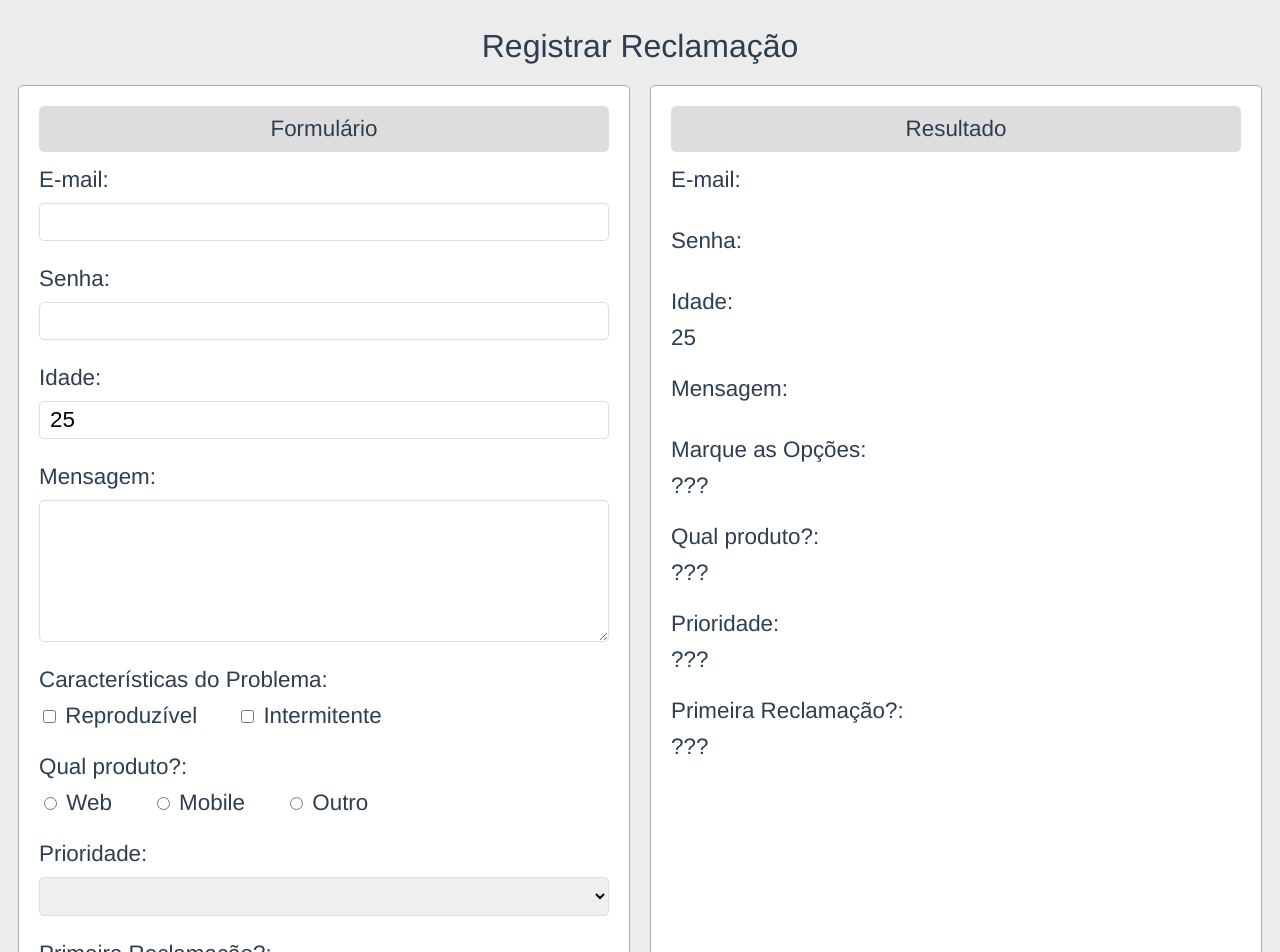
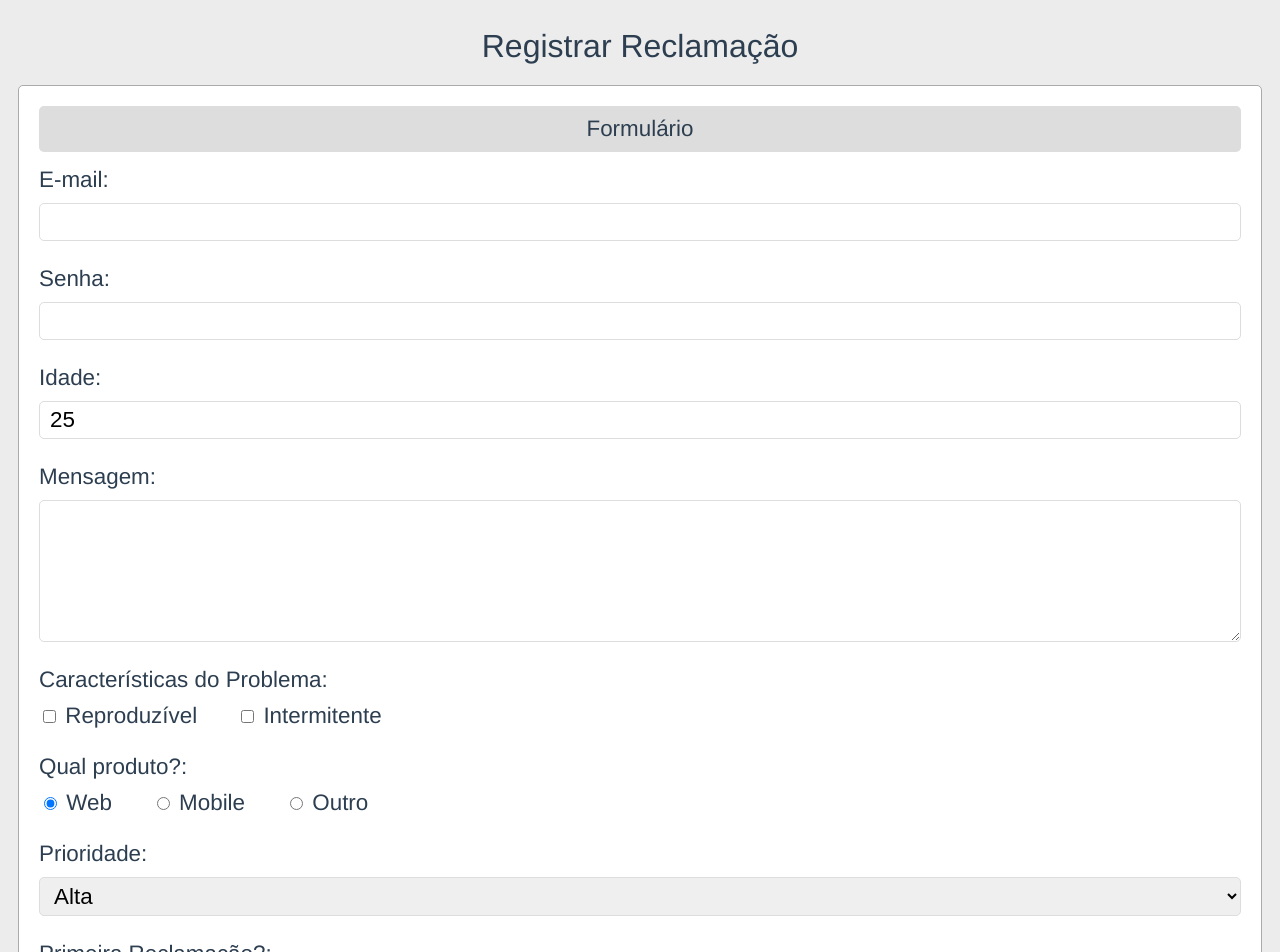
Before and after one commit to HenriqueSombrio/Projeto-VueJs-PWEB, a Vue app: page / in a window 1280 px wide. Shown: the top 952 px of the page. Built offline with nearby package versions, Linux system fonts and the light colour scheme.

Commit message:
Alterado validação do formulario

```diff
--- a/src/App.vue
+++ b/src/App.vue
@@ -1,8 +1,8 @@
 <template>
   <div id="app">
     <h1>Registrar Reclamação</h1>
-    <div class="conteudo">
-      <form class="painel">
+    <div class="conteudo" v-if="enviou === false">
+      <form class="painel" >
         <div class="cabecalho">Formulário</div>
 
         <rotulo nome="E-mail">
@@ -14,7 +14,7 @@
         </rotulo>
 
         <rotulo nome="Idade">
-          <input type="number" v-model.number="usuario.idade"/>
+          <input type="number" v-model.number="usuario.idade" />
         </rotulo>
 
         <rotulo nome="Mensagem">
@@ -23,57 +23,80 @@
 
         <rotulo nome="Características do Problema">
           <span class="mr-4"
-            ><input type="checkbox" value="reproduzivel" /> Reproduzível</span
+            ><input
+              type="checkbox"
+              v-model="caracteristica"
+              value="reproduzivel"
+            />
+            Reproduzível</span
           >
           <span
-            ><input type="checkbox" value="intermitente" /> Intermitente</span
+            ><input
+              type="checkbox"
+              v-model="caracteristica"
+              value="intermitente"
+            />
+            Intermitente</span
           >
         </rotulo>
 
         <rotulo nome="Qual produto?">
-          <span class="mr-4"><input type="radio" /> Web</span>
-          <span class="mr-4"><input type="radio" /> Mobile</span>
-          <span><input type="radio" /> Outro</span>
+          <span class="mr-4"
+            ><input type="radio" value="Web" v-model="produto" /> Web</span
+          >
+          <span class="mr-4"
+            ><input type="radio" value="Mobile" v-model="produto" />
+            Mobile</span
+          >
+          <span
+            ><input type="radio" v-model="produto" value="Outro" /> Outro</span
+          >
         </rotulo>
 
         <rotulo nome="Prioridade">
-          <select name="" id="">
-            <option></option>
+          <select name="" id="" v-model="prioridade">
+            <option v-for="p in prioridades" :key="p.id" :value="p.id">
+              {{ p.nome }}
+            </option>
           </select>
         </rotulo>
 
         <rotulo nome="Primeira Reclamação?">
-          <escolha />
+          <escolha v-model="primeira"/>
         </rotulo>
         <hr />
-        <button>Enviar</button>
+        <button type="button" @click.prevent="enviar">Enviar</button>
       </form>
-
-      <div class="painel">
+    </div>
+    <div class="painel" v-if="enviou === true">
       <div class="cabecalho">Resultado</div>
 
       <rotulo nome="E-mail">
-          <span>{{usuario.email}}</span>
+        <span>{{ usuario.email }}</span>
       </rotulo>
 
       <rotulo nome="Senha">
-          <span>{{usuario.senha}}</span>
+        <span>{{ usuario.senha }}</span>
       </rotulo>
 
       <rotulo nome="Idade">
-          <span>{{usuario.idade}}</span>
+        <span>{{ usuario.idade }}</span>
       </rotulo>
 
       <rotulo nome="Mensagem">
-          <span style="white-space: pre">{{mensagem}}</span>
+        <span style="white-space: pre">{{ mensagem }}</span>
       </rotulo>
 
       <rotulo nome="Marque as Opções">
-          <span>???</span>
+        <ul>
+          <li v-for="c in caracteristica" :key="c">
+            {{ c }}
+          </li>
+        </ul>
       </rotulo>
 
       <rotulo nome="Qual produto?">
-          <span>???</span>
+        <span>{{ produto }}</span>
       </rotulo>
 
       <rotulo nome="Prioridade">
@@ -85,24 +108,47 @@
       </rotulo>
     </div>
   </div>
-  </div>
 </template>
 
 <script>
-import escolha from "./components/escolha.vue";
-import rotulo from "./components/rotulo.vue";
+import escolha from "./components/escolha";
+import rotulo from "./components/rotulo";
 export default {
   components: { rotulo, escolha },
 
   data() {
     return {
-      mensagem: '',
+      mensagem: "",
+      caracteristica: [],
+      produto: "Web",
       usuario: {
-        email: '',
-        senha: '',
+        email: "",
+        senha: "",
         idade: 25,
       },
+      prioridade: 1,
+      prioridades: [
+        {
+          id: 1,
+          nome: "Alta",
+        },
+        {
+          id: 2,
+          nome: "Média",
+        },
+        {
+          id: 3,
+          nome: "Baixa",
+        },
+      ],
+      primeira: true,
+      enviou: false,
     };
+  },
+  methods: {
+    enviar() {
+      this.enviou = true;
+    },
   },
 };
 </script>
```
Lines whose indentation alone changed are shown as unchanged.
